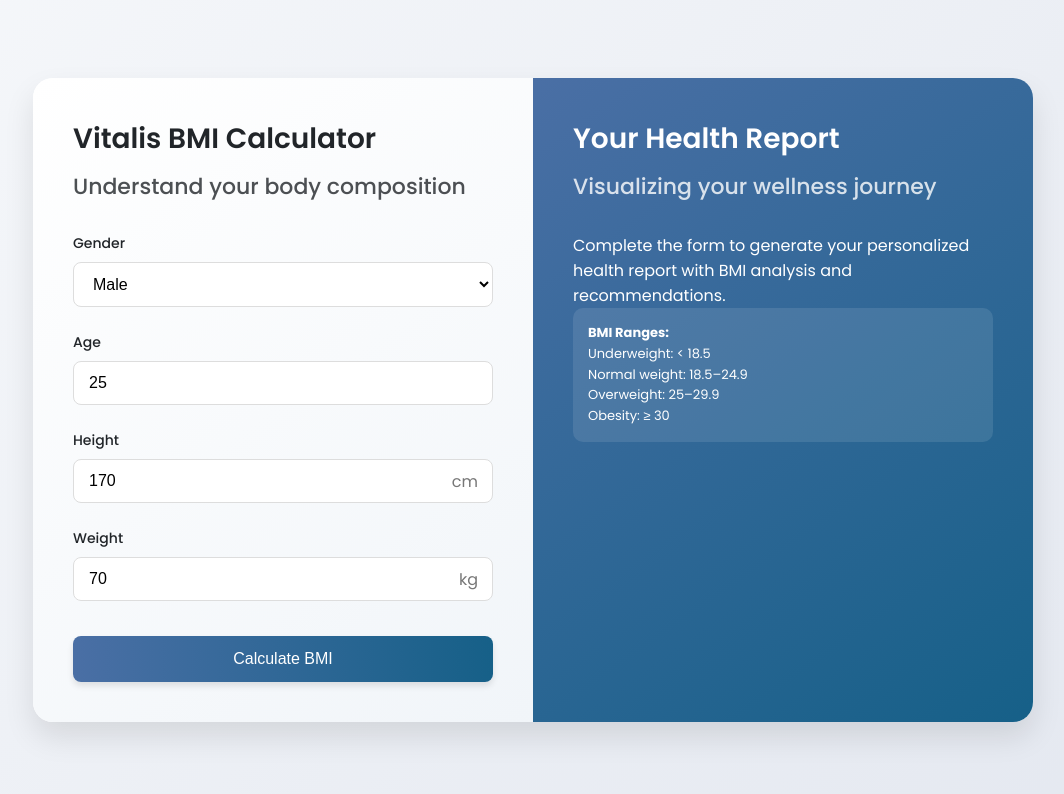
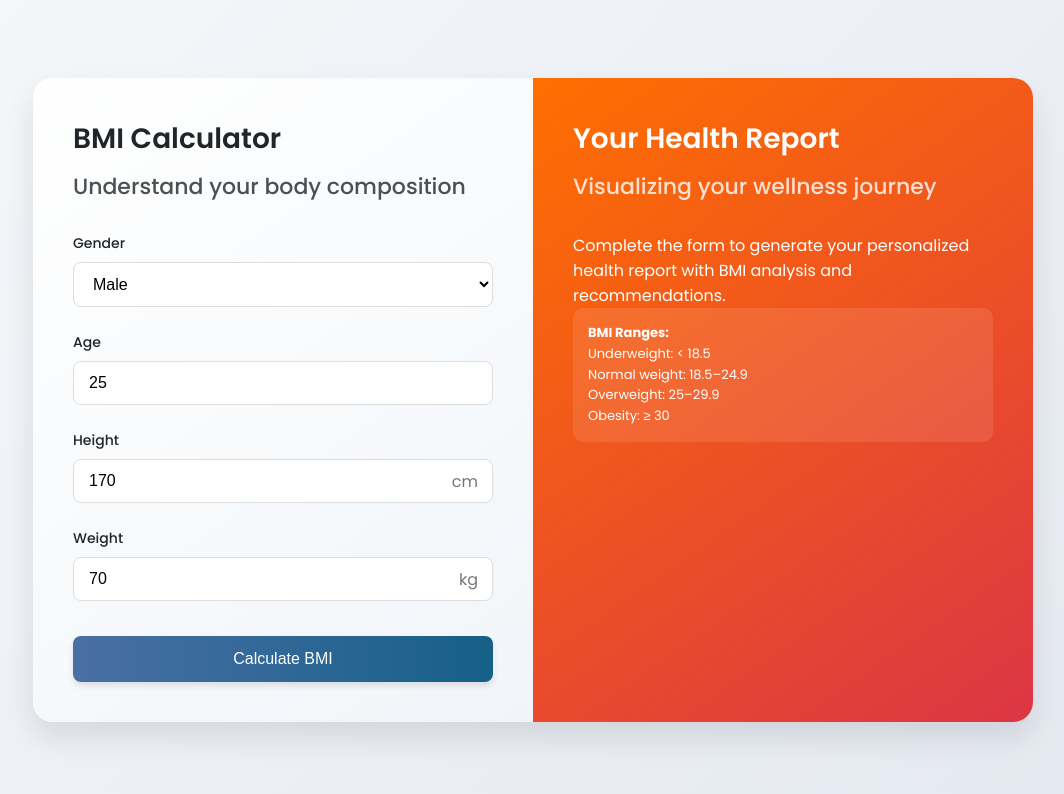
Before and after one commit to LaplaceMkhabela/BMI-Calculator, a plain HTML site: page index.html in a window 1280 px wide. Shown: the whole page, without its empty margins (107-1171 px from the left). Drawn offline with nearby package versions, Linux system fonts and the light colour scheme.

Commit message:
Update index.html

```diff
--- a/index.html
+++ b/index.html
@@ -3,13 +3,15 @@
 <head>
     <meta charset="UTF-8">
     <meta name="viewport" content="width=device-width, initial-scale=1.0">
-    <title>Vitalis - Premium BMI Calculator</title>
+    <title>BMI Calculator</title>
     <link href="https://fonts.googleapis.com/css2?family=Poppins:wght@300;400;500;600;700&display=swap" rel="stylesheet">
     <script src="https://cdn.jsdelivr.net/npm/chart.js"></script>
     <style>
         :root {
             --primary: #4a6fa5;
+            --primary2: #ff6f00;
             --secondary: #166088;
+            --secondary2: #dc3545;
             --accent: #4fc3f7;
             --light: #f8f9fa;
             --dark: #212529;
@@ -53,7 +55,7 @@
 
         .visualization-section {
             padding: 40px;
-            background: linear-gradient(145deg, var(--primary) 0%, var(--secondary) 100%);
+            background: linear-gradient(145deg, var(--primary2) 0%, var(--secondary2) 100%);
             color: white;
             display: flex;
             flex-direction: column;
@@ -231,7 +233,7 @@
 <body>
     <div class="container">
         <section class="calculator-section">
-            <h1>Vitalis BMI Calculator</h1>
+            <h1>BMI Calculator</h1>
             <h2>Understand your body composition</h2>
 
             <div class="form-group">
```
